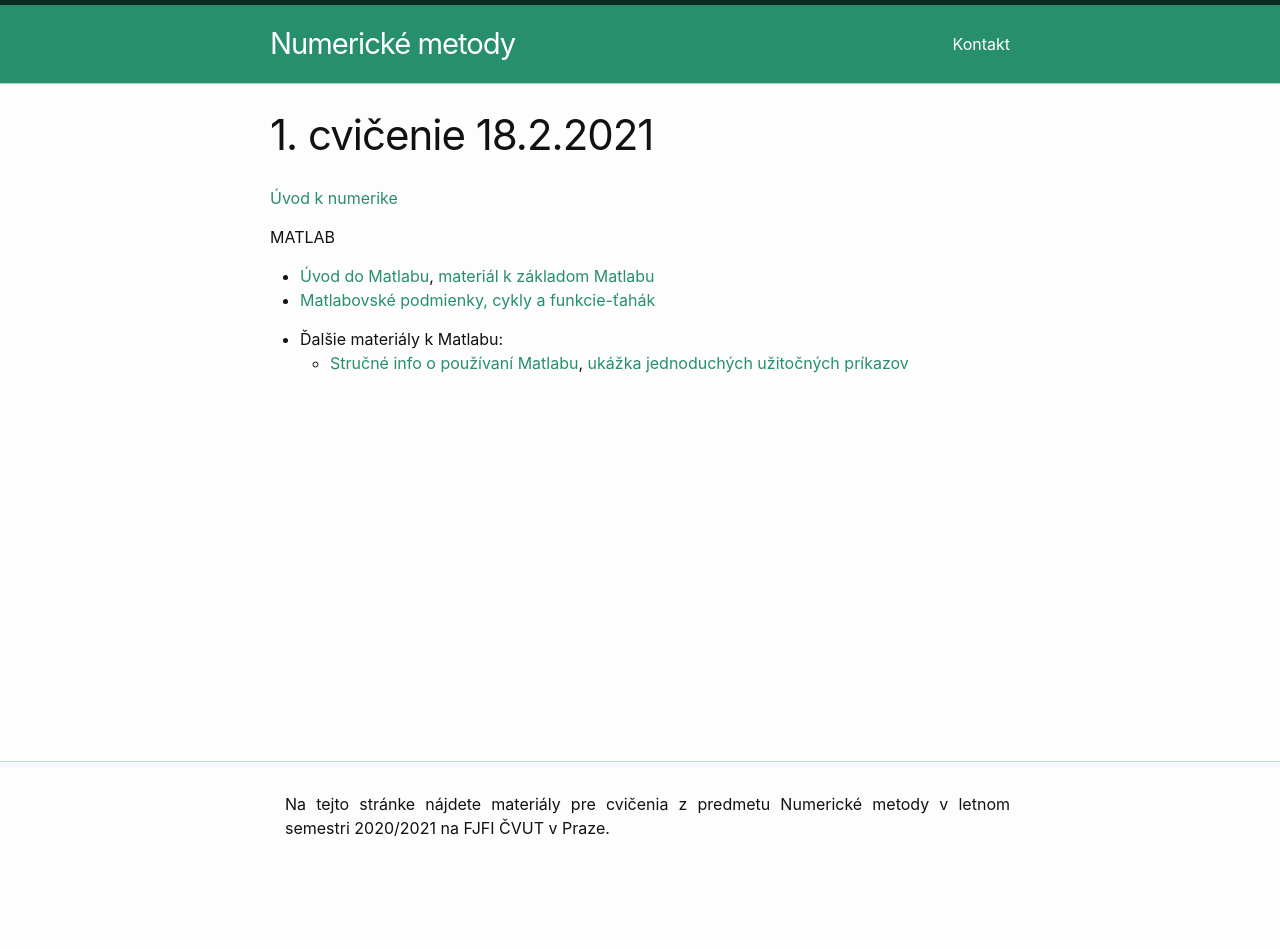
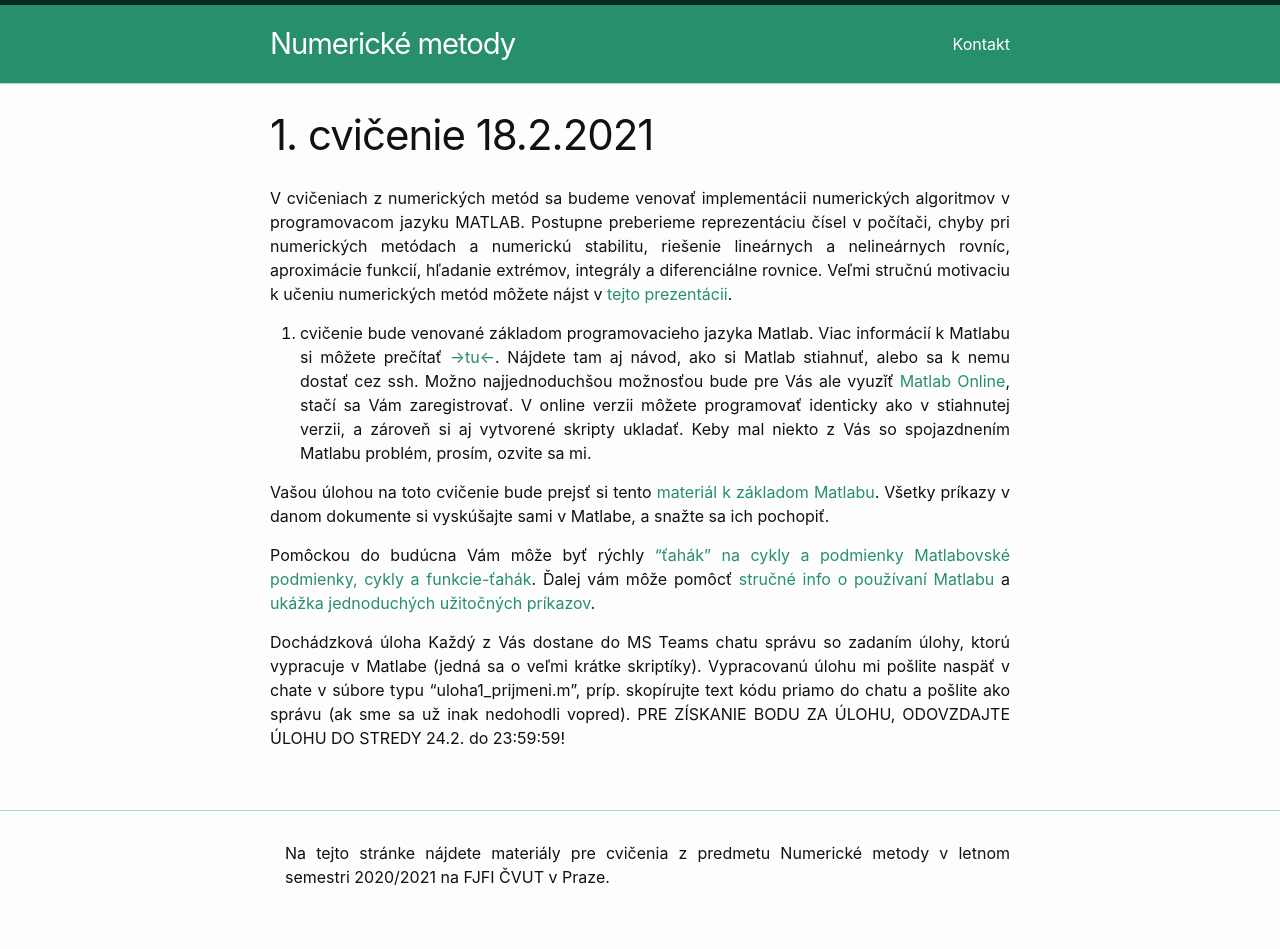
Before and after one commit to maslarova/maslarova.github.io, a Jekyll site: the page built from _posts/2021-02-18-cvicenie1.md, in a window 1280 px wide. Built offline with Jekyll 4.4.1, drawn with Linux system fonts in a browser that asks for light colours; before the commit the page ends 900 px from its top, so only the background shows below that.

Commit message:
2021-02-18-cvicenie1.md

```diff
--- a/_posts/2021-02-18-cvicenie1.md
+++ b/_posts/2021-02-18-cvicenie1.md
@@ -7,14 +7,22 @@
 [Pokyny ku cvičeniam](http://maslarova.github.io/cvicenie1/pokyny.pdf)<br />
 [Všeobecné pokyny k NME](http://www-troja.fjfi.cvut.cz/~limpouch/numet/NMECvic.pdf)<br />
 -->
-[Úvod k numerike](http://maslarova.github.io/cvicenie1/uvod.pdf)<br />
 
-MATLAB
-- [Úvod do Matlabu](http://maslarova.github.io/cvicenie1/matlab_info.pdf), [materiál k základom Matlabu](http://labe.felk.cvut.cz/~posik/y33aui/uvod-do-matlabu/)
-- [Matlabovské podmienky, cykly a funkcie-ťahák](http://maslarova.github.io/cvicenie1/cykly.pdf)
+V cvičeniach z numerických metód sa budeme venovať implementácii numerických algoritmov v programovacom jazyku MATLAB. Postupne preberieme reprezentáciu čísel v počítači, chyby pri numerických metódach a numerickú stabilitu, riešenie lineárnych a nelineárnych rovníc, aproximácie funkcií, hľadanie extrémov, integrály a diferenciálne rovnice.
+Veľmi stručnú motivaciu k učeniu numerických metód môžete nájst v [tejto prezentácii](http://maslarova.github.io/cvicenie1/uvod.pdf).
 
-- Ďalšie materiály k Matlabu:
-  - [Stručné info o používaní Matlabu](http://kfe.fjfi.cvut.cz/~vabekjan/NME/00%20-%20MATLAB/00-Programovan%c3%ad.pdf), [ukážka jednoduchých užitočných príkazov](http://kfe.fjfi.cvut.cz/~vabekjan/NME/00%20-%20MATLAB/00-Programovan%c3%ad.pdf)
+1. cvičenie bude venované základom programovacieho jazyka Matlab. Viac informácií k Matlabu si môžete prečítať [->tu<-](http://maslarova.github.io/cvicenie1/matlab_info.pdf). Nájdete tam aj návod, ako si Matlab
+stiahnuť, alebo sa k nemu dostať cez ssh. Možno najjednoduchšou možnosťou bude pre Vás ale vyuzǐť [Matlab Online](https://www.mathworks.com/products/matlab-online.html), stačí sa Vám zaregistrovať. V online verzii môžete programovať identicky ako v stiahnutej verzii, a zároveň si aj vytvorené skripty ukladať. Keby mal niekto z Vás so spojazdnením Matlabu problém, prosím, ozvite sa mi.
+
+Vašou úlohou na toto cvičenie bude prejsť si tento [materiál k základom Matlabu](http://labe.felk.cvut.cz/~posik/y33aui/uvod-do-matlabu/). Všetky príkazy v danom dokumente si vyskúšajte sami v Matlabe, a snažte sa ich pochopiť.
+
+Pomôckou do budúcna Vám môže byť rýchly ["ťahák" na cykly a podmienky Matlabovské podmienky, cykly a funkcie-ťahák](http://maslarova.github.io/cvicenie1/cykly.pdf).
+Ďalej vám môže pomôcť [stručné info o používaní Matlabu](http://kfe.fjfi.cvut.cz/~vabekjan/NME/00%20-%20MATLAB/00-Programovan%c3%ad.pdf) a [ukážka jednoduchých užitočných príkazov](http://kfe.fjfi.cvut.cz/~vabekjan/NME/00%20-%20MATLAB/00-Programovan%c3%ad.pdf).
+
+Dochádzková úloha
+Každý z Vás dostane do MS Teams chatu správu so zadaním úlohy, ktorú vypracuje v Matlabe (jedná sa o veľmi krátke skriptíky). Vypracovanú úlohu mi pošlite naspäť v chate v súbore typu "uloha1_prijmeni.m", príp. skopírujte text kódu priamo do chatu a pošlite ako správu (ak sme sa už inak nedohodli vopred).
+PRE ZÍSKANIE BODU ZA ÚLOHU, ODOVZDAJTE ÚLOHU DO STREDY 24.2. do 23:59:59!
+
 
 <!--
   - [PIN3](http://www-troja.fjfi.cvut.cz/~sinor/edu/pin3/) predmet na FJFI<br />
```
